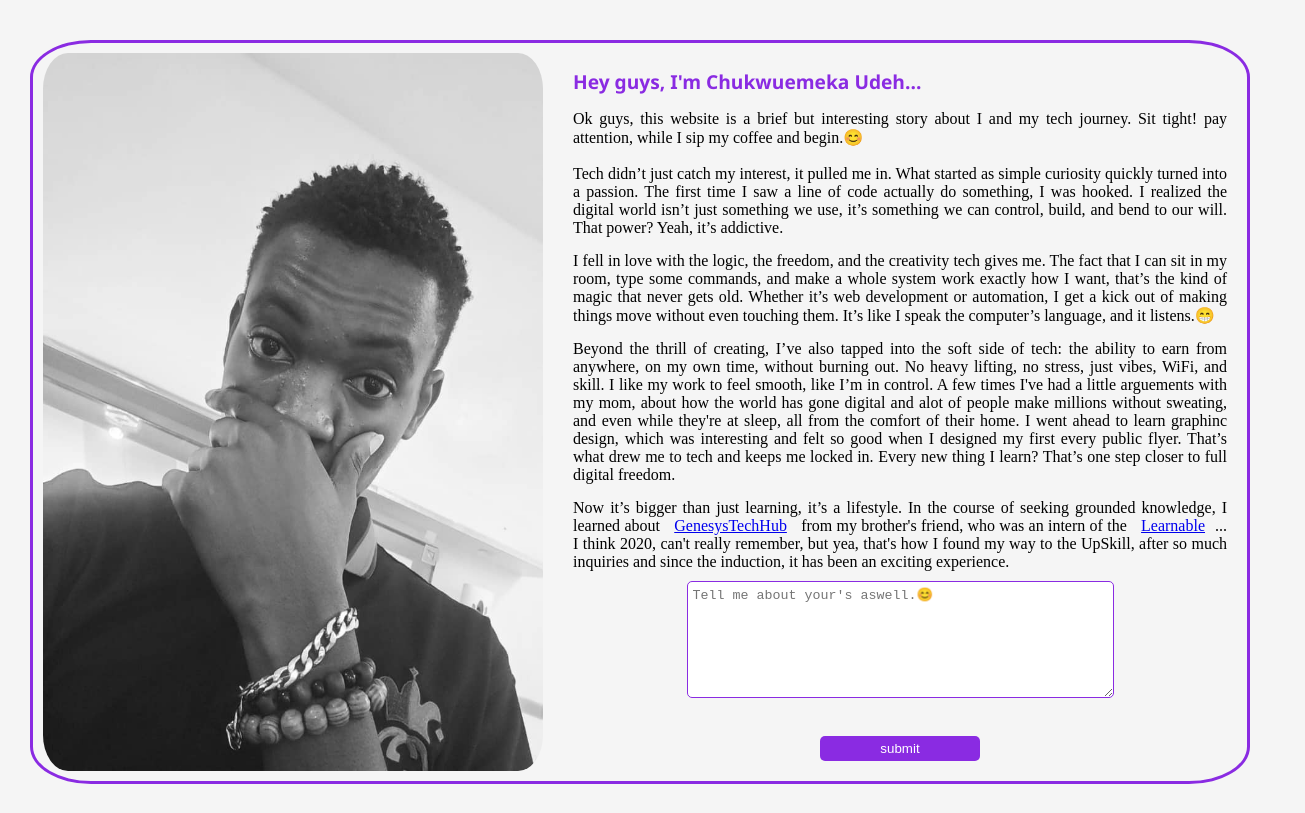
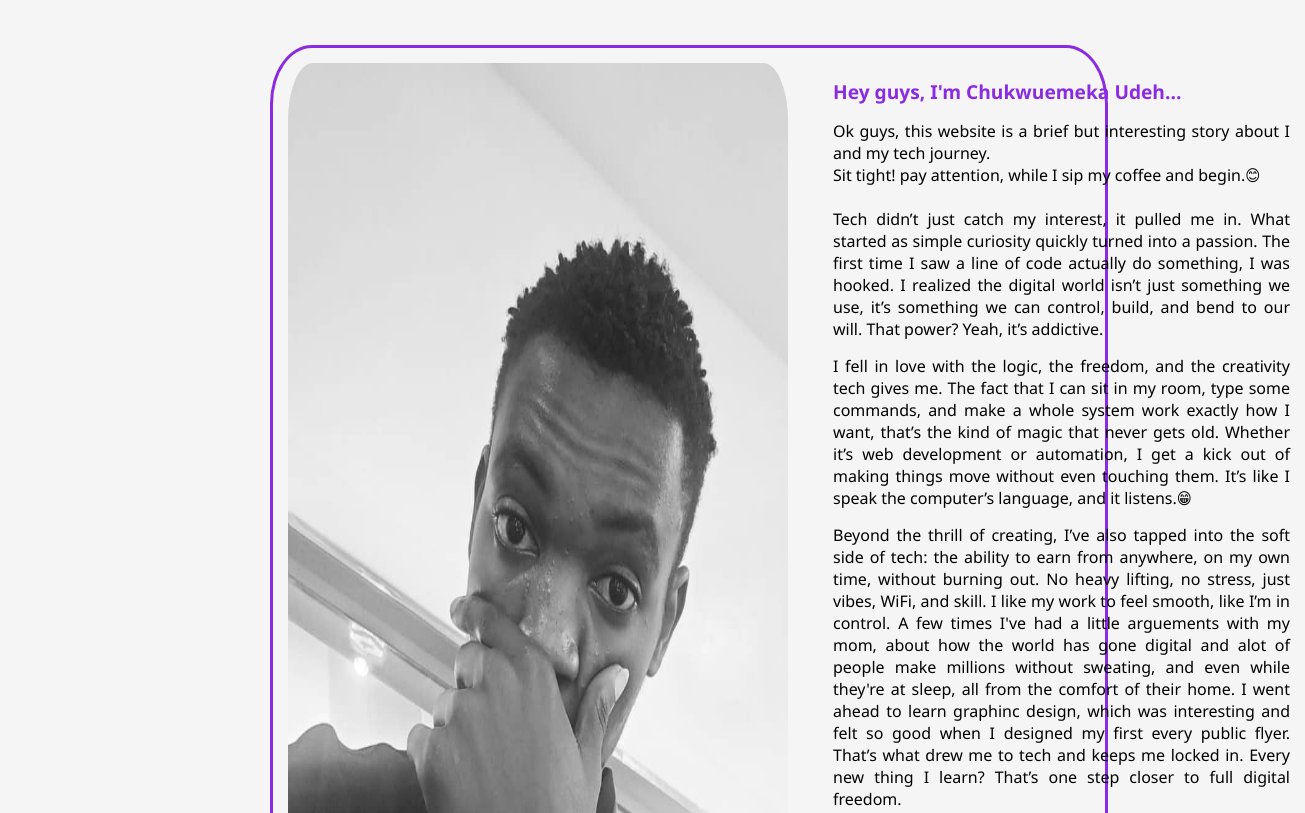
Before and after one commit to BambiReborn/MyTechJourney, a plain HTML site: page index.html in a window 1280 px wide. Shown: the top 813 px of the page, 1305 px wide, since content can reach past the window. Drawn offline with Linux system fonts and the light colour scheme.

Commit message:
father div edit

```diff
--- a/index.html
+++ b/index.html
@@ -18,7 +18,7 @@
 
             <p>
                 Ok guys, this website is a brief but interesting story about I and my tech journey.
-                Sit tight! pay attention, while I sip my coffee and begin.😊
+                <br>Sit tight! pay attention, while I sip my coffee and begin.😊
                 <br>
                 <br>
                 Tech didn’t just catch my interest, it pulled me in.
@@ -42,7 +42,7 @@
                 of people make millions without sweating, and even while they're at sleep, all from the comfort of their home.
                 I went ahead to learn graphinc design, which was interesting and felt so good when I designed my first every public flyer.
                 That’s what drew me to tech and keeps me locked in. Every new thing I learn?
-                That’s one step closer to full digital freedom.</span>
+                That’s one step closer to full digital freedom.
             </p>
             <p>
                 Now it’s bigger than just learning, it’s a lifestyle. In the course of seeking grounded knowledge, I learned about
--- a/style.css
+++ b/style.css
@@ -1,5 +1,5 @@
 *{
-    margin: 10px;
+    margin: 15px;
 }
 
 
@@ -17,7 +17,10 @@ img{
 .father{
     display: flex;
     justify-content: space-between;
+    max-width: 65vw;
+    max-height: 400vh;
     margin-top: 30px;
+    margin-left: 15rem;
     border: solid blueviolet;
     border-radius: 5%;
     background-color: whitesmoke;
@@ -36,6 +39,7 @@ h3{
 .write-up, p{
     text-align: justify;
     margin-top: 15px;
+    font-family: 'Segoe UI', Tahoma, Geneva, Verdana, sans-serif;
     /* background-color: whitesmoke; */
     border-radius: 5%;
 }
```
